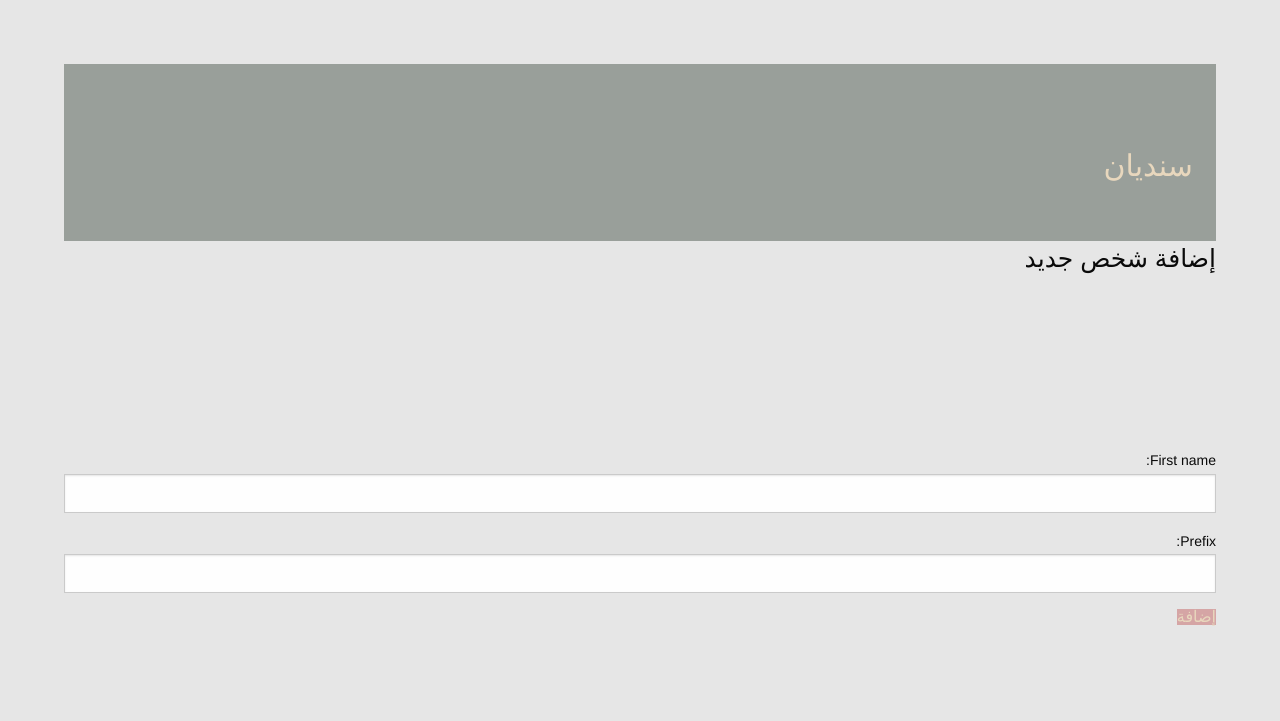
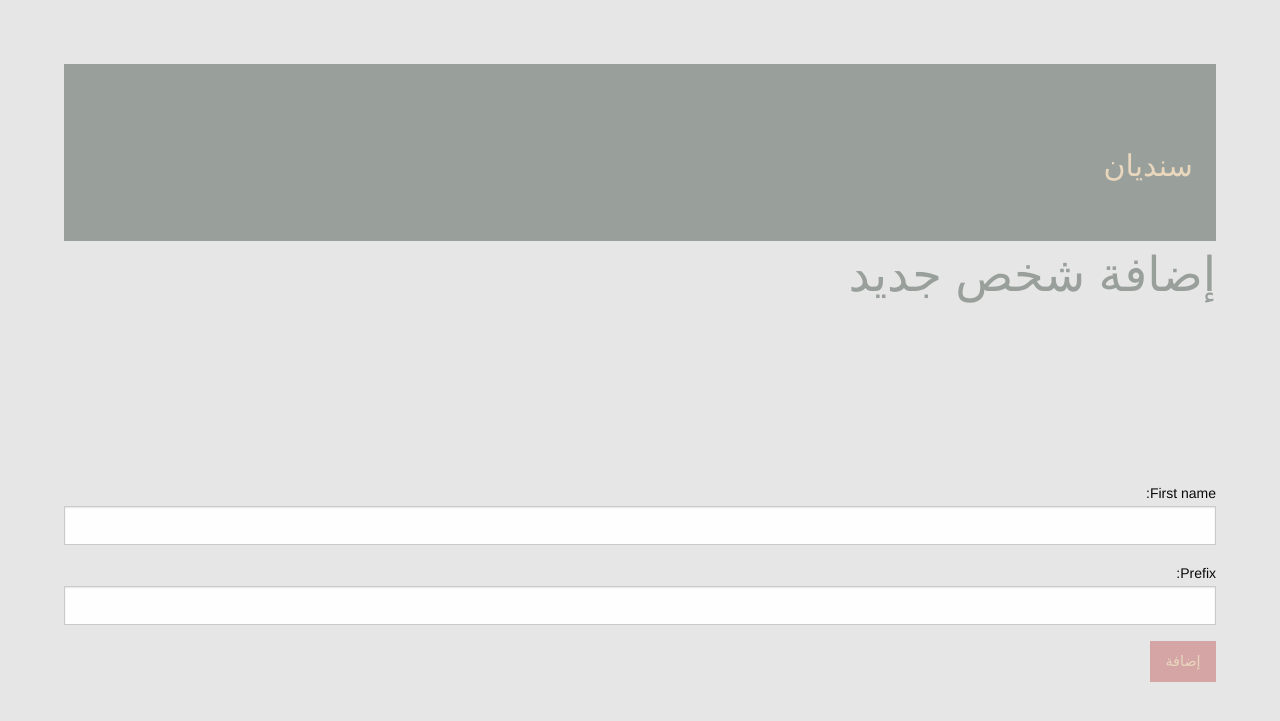
Before and after one commit to TeamFamilyTree/FamilyTree, a Django app: page /tree/1/addroot in a window 1280 px wide. Shown: the top 721 px of the page. Run offline with Django 3.2, Linux system fonts and the light colour scheme.

Commit message:
last change

```diff
--- a/familytree/app/templates/app/tree_detail.html
+++ b/familytree/app/templates/app/tree_detail.html
@@ -1,9 +1,11 @@
 {% extends 'app/base.html' %}
 
 {% block content %}
-<h3>Tree name: {{ tree.name }}</h3>
+
+
+<h2>Tree name: {{ tree.name }}</h2>
 {% if root == None %}
-<a href="{% url 'tree_root_new' tree_id=tree.pk %}">Add Root Person</a>
+<a href="{% url 'tree_root_new' tree_id=tree.pk %}" class="button">إضافة جذر</a>
 {% else %}
 {{ root.first_name }}
 {% endif %}
--- a/familytree/app/templates/app/tree_root_new.html
+++ b/familytree/app/templates/app/tree_root_new.html
@@ -1,10 +1,11 @@
 {% extends 'app/base.html' %}
 
 {% block content %}
-<h4> إضافة شخص جديد </h4>
+
+<h1> إضافة شخص جديد </h1>
 
 <form method="POST">{% csrf_token %}
 	{{ form.as_p }}
-	<button type="submit">إضافة</button>
+	<button type="submit" class="success button">إضافة</button>
 </form>
 {% endblock %}
```
